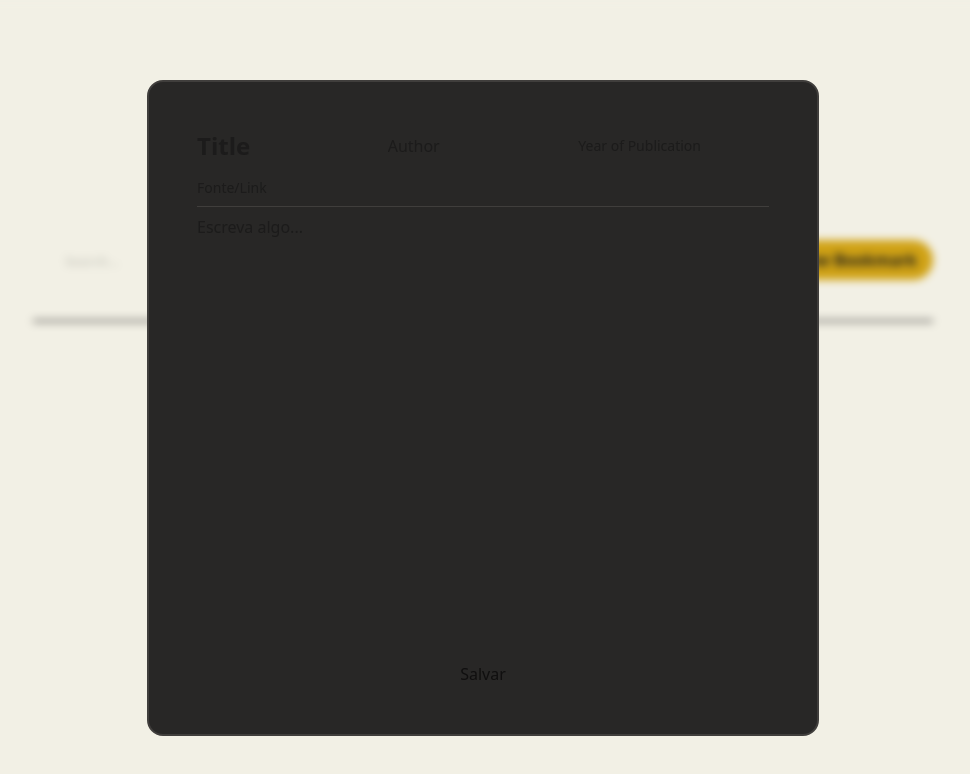
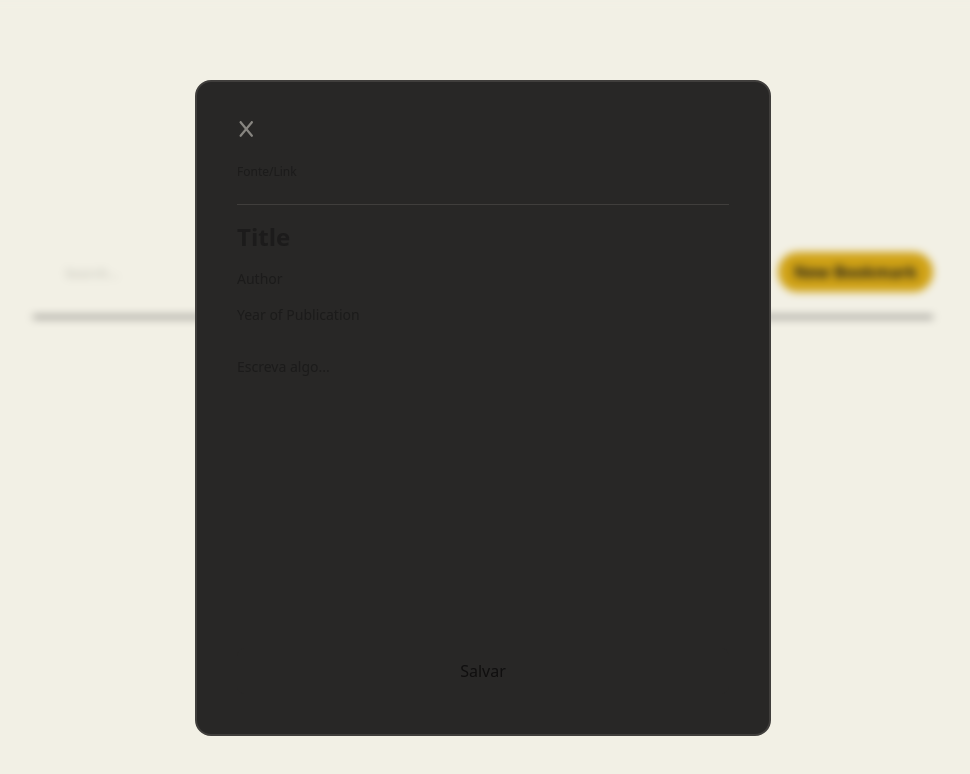
Before and after one commit to muginito/my-bookmarks-site, a React (Vite) app: page / in a window 1280 px wide. Both pictures are taken after a click on the button "New Bookmark". Shown: the top 774 px of the page, without its empty margins (157-1127 px from the left). Built offline with nearby package versions, Linux system fonts and the light colour scheme.

Commit message:
style: some changes in layouts and colors

```diff
--- a/index.html
+++ b/index.html
@@ -8,9 +8,7 @@
     <script type="module" src="src/main.jsx" defer></script>
   </head>
 
-  <body
-    class="bg-light-bg-2 dark:bg-dark-bg-2 text-light-tx text-sans dark:text-dark-tx antialiased"
-  >
+  <body class="bg-light-bg-2 dark:bg-dark-bg text-light-tx text-sans dark:text-dark-tx antialiased">
     <div id="root"></div>
   </body>
 </html>
--- a/src/components/BookmarkForm.jsx
+++ b/src/components/BookmarkForm.jsx
@@ -1,6 +1,9 @@
 import { useLockBodyScroll } from "react-use"
 import { useForm } from "react-hook-form"
 import { useEffect } from "react"
+import Button from "./Button"
+import { FontAwesomeIcon } from "@fortawesome/react-fontawesome"
+import { faX } from "@fortawesome/free-solid-svg-icons"
 
 export default function BookmarkForm({ initialData, mode, onSubmit, onClose }) {
   const { register, handleSubmit, reset } = useForm({
@@ -49,46 +52,57 @@ export default function BookmarkForm({ initialData, mode, onSubmit, onClose }) {
 
   useLockBodyScroll()
   return (
-    <div className="fixed top-0 flex justify-center">
-      <div className="h-screen w-screen backdrop-blur-xs" onClick={handleClose}></div>
+    <div className="top-0 fixed flex justify-center">
+      <div className="backdrop-blur-xs w-screen h-screen" onClick={handleClose}></div>
       <form
         onSubmit={handleSubmit(handleFormSubmit)}
-        className="bg-dark-ui sm:border-dark-ui-3 absolute mx-auto flex h-screen w-screen flex-col p-12 focus:outline-0 sm:my-20 sm:h-[82dvh] sm:w-2xl sm:rounded-2xl sm:border-2"
+        className="absolute flex flex-col bg-dark-ui mx-auto sm:my-20 p-8 sm:p-10 sm:border-2
+          sm:border-dark-ui-3 sm:rounded-2xl focus:outline-0 w-screen sm:w-xl h-screen sm:h-[82dvh]"
       >
-        <div className="mb-4 grid grid-cols-3">
+        <FontAwesomeIcon
+          icon={faX}
+          onClick={handleClose}
+          className="relative hover:bg-dark-ui-3 p-2 rounded-full text-base-500 text-lg
+            -translate-2.5 duration-150"
+        />
+        <div className="flex flex-col gap-4 mb-4">
           <input
-            className="text-xl font-bold focus:outline-0 sm:text-2xl"
+            type="text"
+            placeholder="Fonte/Link"
+            className="my-2 focus:outline-0 text-xs"
+            {...register("url", { required: false })}
+          />
+
+          <hr className="border-dark-ui-3 w-full" />
+
+          <input
+            className="focus:outline-0 font-bold text-xl sm:text-2xl"
             type="text"
             placeholder="Title"
             {...register("title", { required: true })}
           />
+
           <input
             type="text"
             placeholder="Author"
-            className="focus:outline-0"
-            {...register("author", { required: true })}
+            className="focus:outline-0 text-sm"
+            {...register("author", { required: false })}
           />
+
           <input
             type="text"
             placeholder="Year of Publication"
-            className="focus:outline-0 sm:text-sm"
-            {...register("year", { required: true })}
+            className="focus:outline-0 text-sm"
+            {...register("year", { required: false })}
           />
         </div>
-        <input
-          type="text"
-          placeholder="Fonte/Link"
-          className="text-sm focus:outline-0"
-          {...register("url", { required: true })}
-        />
-        <hr className="border-dark-ui-3 my-2 w-full" />
         <textarea
           type="text"
           placeholder="Escreva algo..."
-          className="h-full resize-none focus:outline-0"
+          className="mt-4 mb-8 focus:outline-0 h-screen text-sm resize-none"
           {...register("description", { required: true })}
         />
-        <button type="submit">{initialData?.id ? "Salvar alterações" : "Salvar"}</button>
+        <Button type="submit">{initialData?.id ? "Salvar alterações" : "Salvar"}</Button>
       </form>
     </div>
   )
--- a/src/components/BookmarkItem.jsx
+++ b/src/components/BookmarkItem.jsx
@@ -13,40 +13,50 @@ export default function BookmarkItem({
   onDelete,
 }) {
   return (
-    <div className="bookmark--card relative" onClick={() => onEdit(bookmark.id)}>
-      <div className="bookmark--header">
-        <h2 className="bookmark--title text-xl font-bold md:text-2xl">
+    <div
+      className="relative bg-dark-bg-2 p-6 border-2 border-dark-ui-2 rounded-2xl w-xs sm:w-sm
+        md:w-lg max-w-xl min-h-80"
+      onClick={() => onEdit(bookmark.id)}
+    >
+      <div className="flex justify-between items-center mb-1 bookmark--header">
+        <h2 className="font-bold text-xl md:text-2xl bookmark--title">
           <a
             href={url}
             target="_blank"
             rel="noopener noreferrer"
-            className="text-blue-400 underline-offset-4 hover:underline"
+            className="text-blue-400 hover:underline underline-offset-4"
             onClick={(e) => e.stopPropagation()}
           >
-            <div className="inline-block w-fit cursor-pointer underline-offset-4 duration-100 ease-in-out hover:underline active:scale-105">
+            <div
+              className="inline-block w-fit hover:underline underline-offset-4 active:scale-105
+                duration-100 ease-in-out cursor-pointer"
+            >
               {title}
             </div>
           </a>
-          <span className="inline-block w-fit text-base md:text-lg">
-            , by {author} ({year})
-          </span>
+          {year && (
+            <span className="invisible sm:visible ml-2 w-fit text-base md:text-lg sm:">
+              ({year})
+            </span>
+          )}
         </h2>
+
         <FontAwesomeIcon
           icon={faTrashCan}
-          className="text-dark-tx-2 cursor-pointer text-lg hover:text-red-600 active:scale-95 md:text-xl"
+          className="text-dark-ui-3 hover:text-red-600 text-lg md:text-xl active:scale-95
+            duration-150 cursor-pointer"
           onClick={(e) => {
             e.stopPropagation()
             onDelete(bookmark.id)
           }}
         />
       </div>
-      <p className="text-sm md:text-base">{description}</p>
-      <div className="bookmark--footer text-dark-tx-2 w-full text-sm md:text-base">
-        {/* dia de mês de ano */}
-        <span className="text-sm md:text-base">{date}</span>
-        {/* <div className="dot"></div> */}
-        {/* <div className="bookmark--tags w-full">{tagList(tags)}</div> */}
-      </div>
+      {author && <span className="w-fit text-sm md:text-base">{author}</span>}
+      <p className="my-8 text-sm md:text-base whitespace-pre-wrap">{description}</p>
+      {/* <div className="w-full text-dark-tx-2 text-sm md:text-base bookmark--footer"> */}
+      {/* dia de mês de ano */}
+      <span className="bottom-6 absolute text-dark-tx-2 text-sm md:text-base">{date}</span>
+      {/* </div> */}
     </div>
   )
 }
--- a/src/components/BookmarkList.jsx
+++ b/src/components/BookmarkList.jsx
@@ -14,7 +14,7 @@ export default function BookmarkList({ bookmarks, onDelete, onEdit }) {
 
   return (
     <>
-      <section className="flex flex-col items-center w-full">
+      <section className="flex flex-col items-center gap-6 w-full">
         {currentItems.map((bookmark) => (
           <BookmarkItem
             key={bookmark.id}
--- a/src/components/Header.jsx
+++ b/src/components/Header.jsx
@@ -2,26 +2,30 @@ import InputBar from "./InputBar"
 
 export default function Header({ newForm }) {
   return (
-    <header className="m-auto flex w-[75%] max-w-[900px] flex-col items-center justify-center">
-      <h1 className="font-heading my-12 w-full text-center text-3xl font-bold text-yellow-400 md:my-24 md:text-5xl">
+    <header className="flex flex-col justify-center items-center m-auto w-[75%] max-w-[900px]">
+      <h1
+        className="my-12 md:my-24 w-full font-heading font-bold text-yellow-400 text-3xl md:text-6xl
+          text-center"
+      >
         My Bookmarks
       </h1>
-      <div className="flex w-full gap-4">
+      <div className="flex gap-4 w-full">
         {/* <InputBar id="url" type="text" placeholder="Paste URL" /> */}
         <InputBar
           id="search"
           type="search"
           placeholder="Search..."
-          // className="text-sm md:text-base md:font-normal"
+          // className="md:font-normal text-sm md:text-base"
         />
         <button
-          className="bg-dark-ye text-dark-bg-2 w-fit cursor-pointer rounded-4xl px-4 text-sm font-bold whitespace-nowrap hover:bg-yellow-300 active:scale-95 md:text-base"
+          className="bg-dark-ye hover:bg-yellow-300 px-4 rounded-4xl w-fit font-bold text-dark-bg-2
+            text-sm md:text-base whitespace-nowrap active:scale-95 cursor-pointer"
           onClick={newForm}
         >
           New Bookmark
         </button>
       </div>
-      <hr className="border-dark-ui-3 my-10 w-full border" />
+      <hr className="my-6 border border-dark-ui-3 w-full" />
     </header>
   )
 }
```
